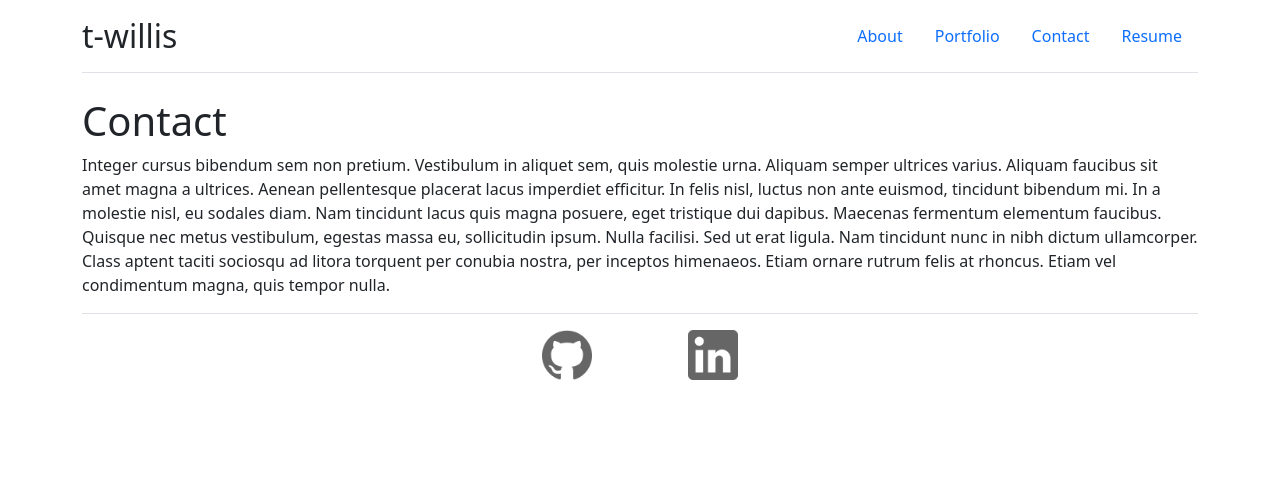
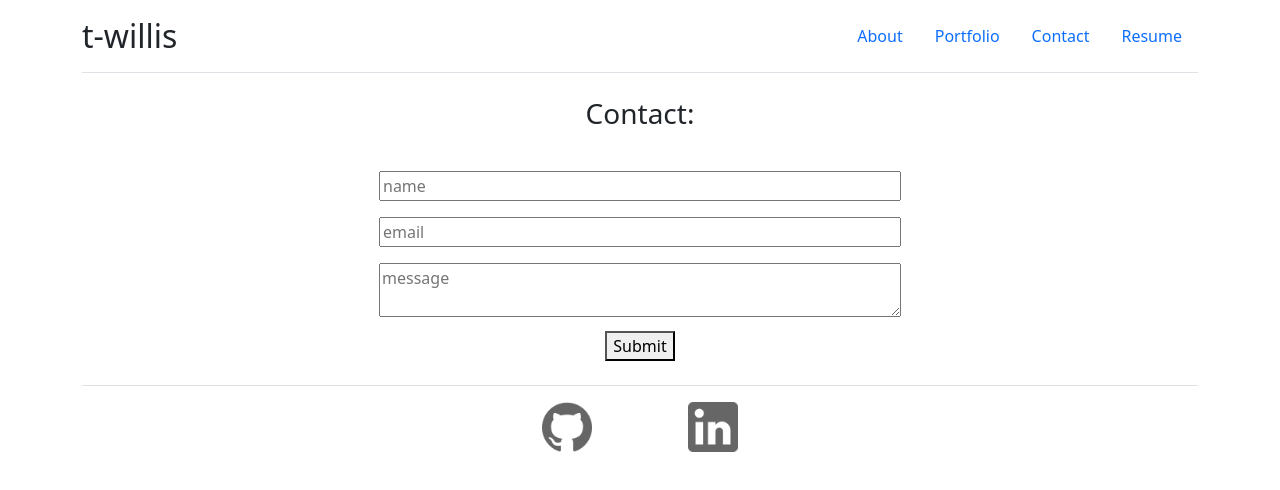
Before and after one commit to t-willis/react-portfolio, a React (Vite) app: page /Contact in a window 1280 px wide. Shown: the top 490 px of the page. Built offline with nearby package versions, Linux system fonts and the light colour scheme.

Commit message:
worked on contact page and form. wrote handleInputChange, handleFormSubmit, various state things

```diff
--- a/src/pages/Contact.jsx
+++ b/src/pages/Contact.jsx
@@ -1,20 +1,69 @@
+import { useState } from 'react';
+
+import { validateEmail, validateName } from "../utils/helpers";
+
 export default function Contact() {
-    return (
-      <div>
-        <h1>Contact</h1>
-        <p>
-          Integer cursus bibendum sem non pretium. Vestibulum in aliquet sem, quis
-          molestie urna. Aliquam semper ultrices varius. Aliquam faucibus sit amet
-          magna a ultrices. Aenean pellentesque placerat lacus imperdiet
-          efficitur. In felis nisl, luctus non ante euismod, tincidunt bibendum
-          mi. In a molestie nisl, eu sodales diam. Nam tincidunt lacus quis magna
-          posuere, eget tristique dui dapibus. Maecenas fermentum elementum
-          faucibus. Quisque nec metus vestibulum, egestas massa eu, sollicitudin
-          ipsum. Nulla facilisi. Sed ut erat ligula. Nam tincidunt nunc in nibh
-          dictum ullamcorper. Class aptent taciti sociosqu ad litora torquent per
-          conubia nostra, per inceptos himenaeos. Etiam ornare rutrum felis at
-          rhoncus. Etiam vel condimentum magna, quis tempor nulla.
-        </p>
-      </div>
-    );
-  }
+
+  const [nameField, setNameField] = useState('');
+  const [email, setEmail] = useState('');
+  const [message, setMessage] = useState('');
+  const [errorMessage, setErrorMessage] = useState('');
+
+  const handleInputChange = (e) => {
+    const { target } = e;
+    const inputType = target.name;
+    const inputValue = target.value;
+    if (inputType === 'email') {
+      setEmail(inputValue);
+    } else if (inputType === 'nameField') {
+      setNameField(inputValue);
+    } else {
+      setMessage(inputValue);
+    }
+  };
+
+  const handleFormSubmit = (e) => {
+    e.preventDefault();
+    if (!validateEmail(email)) {
+      setErrorMessage('Please check your email address!');
+      return;
+    }
+    if (!validateName(nameField)) {
+      setErrorMessage('Please check your name!');
+      return;
+    }
+    if (!message) {
+      setErrorMessage('You must enter a message!');
+      return;
+    }
+
+      setErrorMessage('Message has been sent!');
+      setEmail('');
+      setNameField('');
+      setMessage('');
+  };
+
+  return (
+    <>
+      <div className="container d-flex flex-column justify-content-center text-center">
+        <h3>Contact: </h3>
+
+          <form className="form p-4" onSubmit={handleFormSubmit}>
+            <input className="m-2 w-50" value={nameField} name="nameField" onChange={handleInputChange} type="text" placeholder="name" autoComplete="off" />
+            <br></br>
+            <input className="m-2 w-50" value={email} name="email" onChange={handleInputChange} type="email" placeholder="email" autoComplete="off" />
+            <br></br>
+            <textarea className="m-2 w-50" value={message} name="message" onChange={handleInputChange} type="text" placeholder="message" autoComplete="off" />
+            <br></br>
+            <button type="submit">Submit</button>
+          </form>
+          {errorMessage && (
+            <div>
+              <p className="error-text">{errorMessage}</p>
+            </div>
+          )}
+        </div>
+
+    </>
+  );
+}
--- /dev/null
+++ b/src/utils/helpers.js
@@ -0,0 +1,9 @@
+export function validateEmail(email) {
+    const re = /^(([^<>()[\]\\.,;:\s@"]+(\.[^<>()[\]\\.,;:\s@"]+)*)|(".+"))@((\[[0-9]{1,3}\.[0-9]{1,3}\.[0-9]{1,3}\.[0-9]{1,3}\])|(([a-zA-Z\-0-9]+\.)+[a-zA-Z]{2,}))$/;
+    return re.test(String(email).toLowerCase());
+  }
+
+export function validateName(nameField) {
+    const re = /^[a-z ,.'-]+$/i;
+    return re.test(String(nameField));
+}
```
